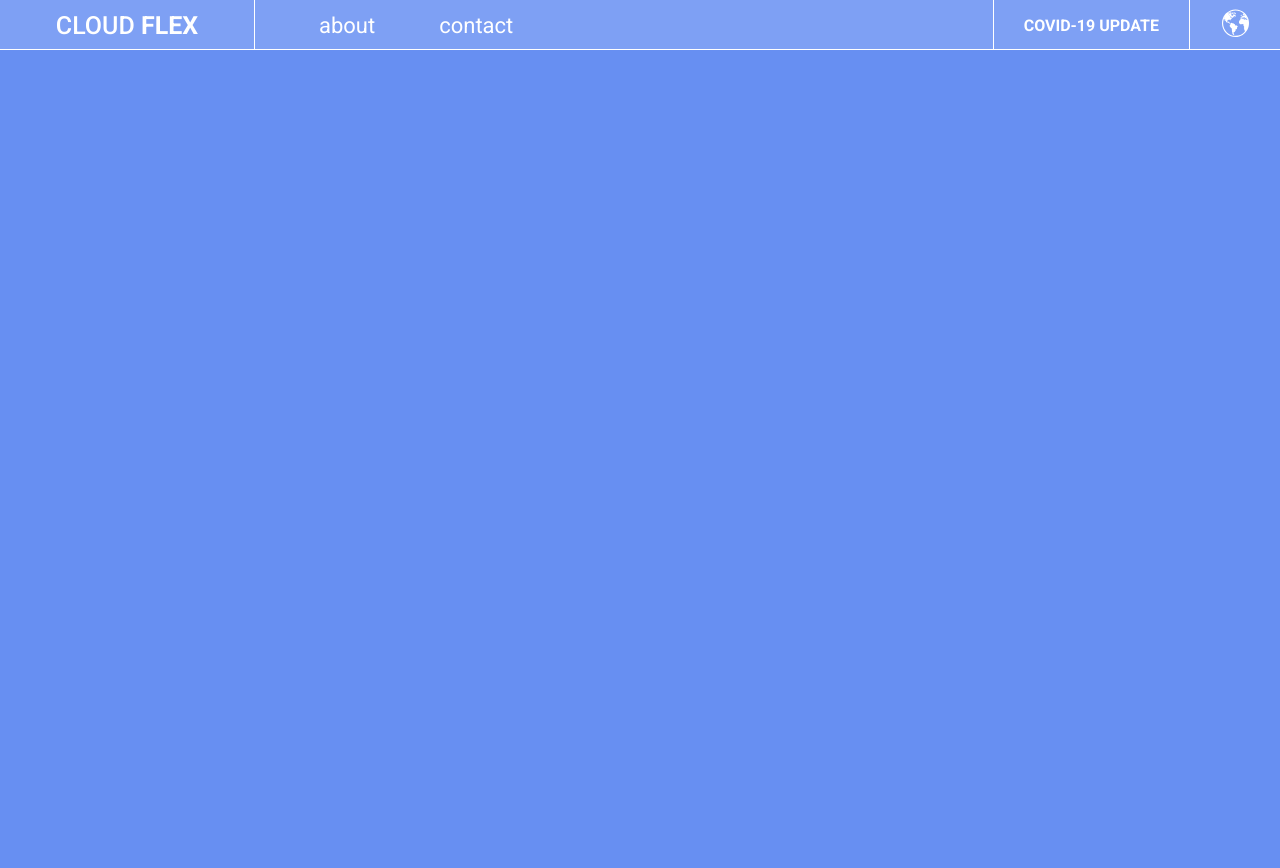
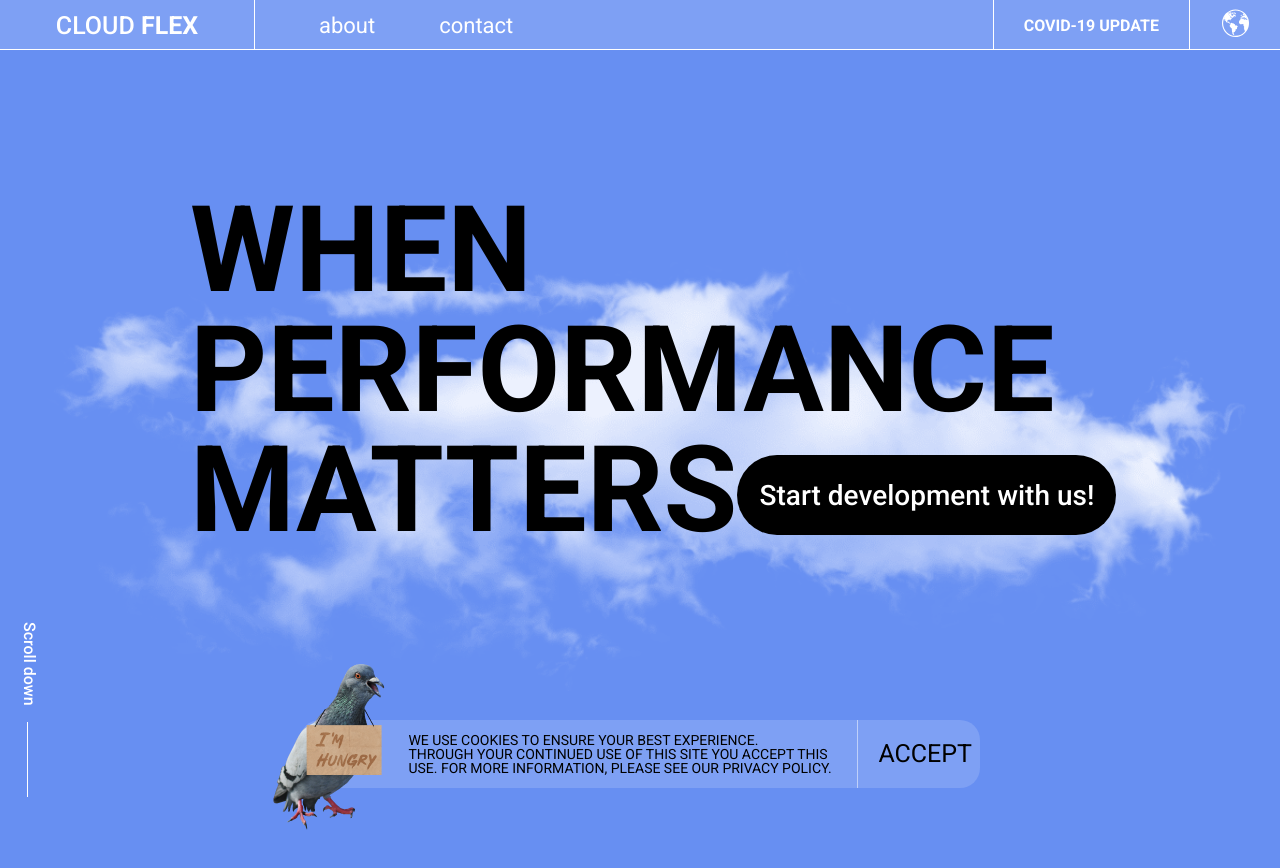
Before and after one commit to AnayTrembach/live_streaming, a website: page index.html in a window 1280 px wide. Before the commit the page ends 800 px from the top, so only its background shows below. Drawn offline with nearby package versions, Linux system fonts and the light colour scheme; files that its build step writes are made by us from their sources.

Commit message:
hero section implementation

```diff
--- a/index.html
+++ b/index.html
@@ -44,5 +44,31 @@
       </div>
     </div>
   </header>
+  <main>
+    <section class="hero-section">
+      <div class="container">
+        <div class="hero">
+          <div class="hero__contein">
+            <h class="hero__title">WHEN PERFORMANCE MATTERS</h>
+            <button class="hero__action-btn">Start development with us!</button>
+          </div>
+
+          <div class="hero__notify">
+            <img src="assets/img/pigeon_alpha.png" alt="pigeon img" class="hero__notify-img">
+            <p class="hero__notify-content">WE USE COOKIES TO ENSURE YOUR BEST EXPERIENCE.<br>
+              THROUGH YOUR CONTINUED USE OF THIS SITE YOU ACCEPT THIS USE.
+              FOR MORE INFORMATION, PLEASE SEE OUR PRIVACY POLICY.</p>
+            <button class="hero__notify-btn">ACCEPT</button>
+          </div>
+
+          <div class="hero__scroll">
+            <span class="hero__scroll-content">
+              Scroll down
+            </span>
+          </div>
+        </div>
+      </div>
+    </section>
+  </main>
 </body>
 </html>
--- a/styles/_basic.scss
+++ b/styles/_basic.scss
@@ -24,3 +24,7 @@ li {
   max-width: 1440px;
   margin: 0 auto;
 }
+
+button {
+  font-family: inherit;
+}
--- a/styles/_header.scss
+++ b/styles/_header.scss
@@ -6,7 +6,7 @@
 header {
   width: 100%;
   height: 50px;
-  background-color: color.adjust(v.$white_color,  $alpha: -0.85);
+  background-color: adjust-color(v.$white_color,  $alpha: -0.85);
   border-bottom: solid 1px v.$white_color;
   .nav {
     height: 50px;
@@ -51,7 +51,7 @@ header {
       @media (max-width: v.$media__lg){
         .list{
           @include m.d-flex(center, center, nowrap, row, min(100px, 5vw), 0);
-          padding: 0 0 0 0;
+          padding: 0 10px;
         }
       }
     }
--- /dev/null
+++ b/styles/_hero.scss
@@ -0,0 +1,193 @@
+@use 'variables' as v;
+@use 'mixins' as m;
+@use 'placeholders';
+
+.hero {
+  position: relative;
+  max-width: 1260px;
+  height: 830px;
+  margin: 0 auto;
+  padding: 140px 10px 0;
+  background: url('../assets/img/cloud_alpha.png') center/contain no-repeat;
+
+  &__contein{
+    position: relative;
+    width: 900px;
+    margin: 0 auto;
+
+    .hero__title {
+      @include m.font(120px, 700, v.$black_color);
+      line-height: 1;
+    }
+    .hero__action-btn {
+      @include m.font(28px, 500, v.$white_color);
+      width: 379px;
+      height: 80px;
+      background-color: v.$black_color;
+      border-radius: 90px;
+      border: none;
+      cursor: pointer;
+      position: absolute;
+      bottom: 15px;
+
+      &:hover {
+        background-color: adjust-color(v.$black_color,  $alpha: -0.35);
+      }
+
+      &:focus {
+        outline: none;
+      }
+      &:focus-visible {
+        outline: 2px solid v.$white_color;
+      }
+    }
+    @media (max-width: v.$media__lg){
+      width: 100%;
+      max-width: 700px;
+      height: 500px;
+      .hero__title {
+        @include m.font(100px, 700, v.$black_color);
+      }
+      .hero__action-btn {
+        position: absolute;
+        left: 0;
+        bottom: 0;
+      }
+    }
+    @media (max-width: v.$media__md){
+      max-width: 560px;
+      height: 400px;
+      .hero__title {
+        @include m.font(75px, 700, v.$black_color);
+      }
+      .hero__action-btn {
+        width: 260px;
+        height: 60px;
+        @include m.font(18px, 400, v.$white_color)
+      }
+    }
+    @media (max-width: v.$media__sm){
+      max-width: 350px;
+      height: 280px;
+      .hero__title {
+        @include m.font(45px, 500, v.$black_color);
+      }
+      .hero__action-btn {
+        width: 260px;
+        height: 60px;
+        @include m.font(18px, 400, v.$white_color)
+      }
+    }
+  }
+  &__notify {
+    position: relative;
+    margin: 170px auto 0;
+    width: 680px;
+    height: 68px;
+    background-color: adjust-color(v.$white_color,  $alpha: -0.85);
+    border-radius: 20px;
+    @include m.d-flex(end, center, nowrap, row, 20px);
+
+    &-img {
+      width: 126px;
+      height: 198px;
+      position: absolute;
+      top: -75px;
+      left: -28px;
+    }
+
+    &-content {
+      width: 450px;
+      height: 100%;
+      @include m.font(14px, 400, v.$black_color);
+      border-right: 1px solid rgba(255, 255, 255, 0.5);
+      align-content: center;
+      line-height: 1;
+      text-transform: uppercase;
+    }
+    &-btn {
+      background: none;
+      border: none;
+      @include m.font(25px, 400, v.$black_color);
+      text-transform: uppercase;
+      @extend %hover-light;
+      padding-right: 8px;
+      line-height: 14px;
+    }
+    @media (max-width: v.$media__md){
+      width: 100%;
+      max-width: 450px;
+      height: fit-content;
+      @include m.d-flex(start, center, nowrap, column, 0, 0);
+      margin: 130px auto 0;
+
+      &-content {
+        width: 100%;
+        padding: 15px 10px 5px 90px;
+        border-bottom: 1px solid rgba(255, 255, 255, 0.5);
+        border-right: none;
+        @include m.font(12px, 400, v.$black_color);
+        line-height: 1.3;
+      }
+
+      &-btn {
+        @include m.font(30px, 400, v.$black_color);
+        padding: 20px 0;
+      }
+    }
+
+    @media (max-width: v.$media__sm){
+      max-width: 340px;
+
+
+      &-img {
+        width: 126px;
+        height: 198px;
+        top: -45px;
+        left: -10px;
+      }
+      &-content {
+        width: 100%;
+        padding: 10px 10px 10px 115px;
+        @include m.font(10px, 400, v.$black_color);
+      }
+
+      &-btn {
+        @include m.font(30px, 400, v.$black_color);
+        padding: 20px 0;
+      }
+    }
+  }
+  &__scroll {
+    position: absolute;
+    left: 10px;
+    bottom: 170px;
+
+    &-content {
+      position: relative;
+      @include m.font(16px, 500, v.$white_color);
+      writing-mode: vertical-lr;
+
+      &::after {
+        content: '';
+        display: block;
+        width: 1px;
+        height: 75px;
+        background-color: v.$white_color;
+        position: absolute;
+        top: 100px;
+        left: 7px;
+      }
+    }
+    @media (max-width: v.$media__lg){
+      bottom: 120px;
+    }
+  }
+  @media (max-width: v.$media__md){
+    padding: 110px 15px 0;
+    background: url('../assets/img/cloud_alpha.png') 0 25%/contain no-repeat;
+  }
+  @media (max-width: v.$media__sm){
+    height: 700px;
+  }
+}
--- a/styles/_importer.scss
+++ b/styles/_importer.scss
@@ -1,2 +1,3 @@
 @forward 'basic';
 @forward 'header';
+@forward 'hero';
--- a/styles/_mixins.scss
+++ b/styles/_mixins.scss
@@ -7,3 +7,12 @@
   column-gap: $colum-gap;
   row-gap: $row-gap;
 }
+
+@mixin font($size: 16, $weight: 400, $color: #fff, $style: normal) {
+  font: {
+    size: $size;
+    weight: $weight;
+    style: $style;
+  }
+  color: $color;
+}
--- a/styles/_placeholders.scss
+++ b/styles/_placeholders.scss
@@ -7,6 +7,13 @@
   }
 }
 
+%hover-light {
+  &:hover {
+    cursor: pointer;
+    color: v.$white_color;
+  }
+}
+
 %hover-black-icon {
   &:hover {
     cursor: pointer;
```
Also changed, not shown: assets/img/cloud_alpha.png (added), assets/img/pigeon_alpha.png (added).
